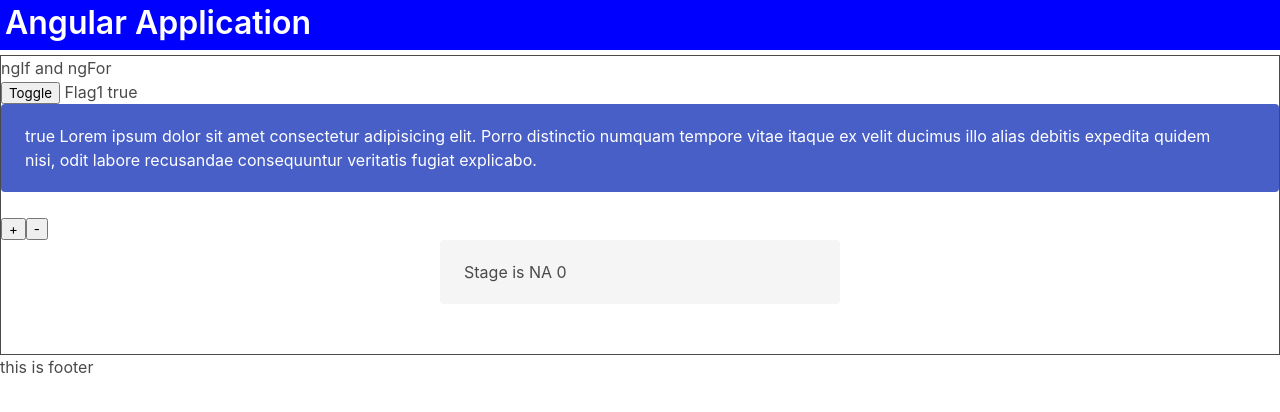
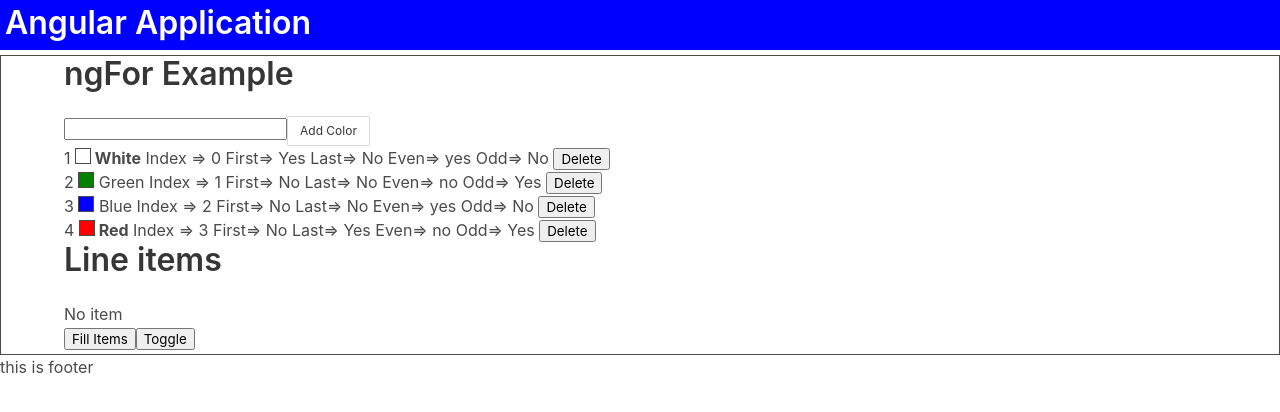
Before and after one commit to indreshpratap/nglearn11, an Angular app: page / in a window 1280 px wide. Shown: the top 412 px of the page. Built offline with nearby package versions, Linux system fonts and the light colour scheme.

Commit message:
ngfor, ngswitch, template variable, pipes

```diff
--- a/src/app/app.component.html
+++ b/src/app/app.component.html
@@ -10,7 +10,8 @@
 
   <!-- <app-ngclass-style></app-ngclass-style> -->
 
-  <app-conditional></app-conditional>
+  <!-- <app-conditional></app-conditional> -->
 
+  <app-ngfor></app-ngfor>
 </div>
 <app-footer></app-footer>
--- a/src/app/app.module.ts
+++ b/src/app/app.module.ts
@@ -8,6 +8,8 @@ import { InterpolationComponent } from './examples/interpolation.component';
 import { PropertyBindingComponent } from './examples/property-binding.component';
 import { NgClassStyleComponent } from './examples/ngclass-style.component';
 import { ConditionalComponent } from './examples/conditional.component';
+import { NgForComponent } from './examples/ngfor.component';
+import { YesNoPipe } from './pipes/yesno.pipe';
 
 @NgModule({
   declarations: [
@@ -17,7 +19,9 @@ import { ConditionalComponent } from './examples/conditional.component';
     InterpolationComponent,
     PropertyBindingComponent,
     NgClassStyleComponent,
-    ConditionalComponent
+    ConditionalComponent,
+    NgForComponent,
+    YesNoPipe
   ],
   imports: [
     BrowserModule
--- a/src/app/examples/conditional.component.html
+++ b/src/app/examples/conditional.component.html
@@ -1,4 +1,4 @@
-<h2>ngIf and ngFor</h2>
+<h2>ngIf and ngSwitch</h2>
 <button (click)="toggle()">Toggle</button> Flag1 {{ flag1 }}
 
 <div class="notification is-link" *ngIf="flag1">
@@ -11,12 +11,30 @@
 <button (click)="stage=stage+1">+</button>
 <button (click)="stage=stage-1">-</button>
 
+<!-- if -->
 <div class="center-it notification is-info" *ngIf="stage === 1">
     Stage is info
 </div>
+<!-- if else -->
 <div class="center-it notification is-danger" *ngIf="stage === 2">
     Stage is Danger
 </div>
+<!-- Else  -->
 <div class="center-it notification" *ngIf="stage !== 1 && stage !== 2">
     Stage is NA  {{stage}}
 </div>
+
+
+<h3>NgSwitch Case example</h3>
+<div [ngSwitch]="stage">
+    <div class="center-it notification is-info" *ngSwitchCase="2">
+        Stage is info
+    </div>
+    <div class="center-it notification is-danger" *ngSwitchCase="1">
+        Stage is Danger
+    </div>
+
+    <div class="center-it notification" *ngSwitchDefault>
+        Stage is NA  {{stage}}
+    </div>
+</div>
--- /dev/null
+++ b/src/app/examples/ngfor.component.html
@@ -0,0 +1,41 @@
+<div class="container">
+
+    <h2 class="title is-3">ngFor Example</h2>
+
+    <input #colorinput type="text">
+    <!-- {{ colorinput }} -->
+    <button (click)="addColor(colorinput)" class="button btn-success is-small">Add Color</button>
+
+    <ul>
+        <li *ngFor="let color of colors; let cindx = index;let first = first; let last = last; let even=even;let odd=odd;">
+            {{cindx+1}} <span [style.backgroundColor]="color" style="border:1px solid;width:16px;height: 16px;display: inline-block"></span>
+            <span [class.has-text-weight-bold]="last || first"> {{ color }}</span>
+
+            Index => {{cindx}} First=> {{first | yesno}} Last=> {{last | yesno}} Even=> {{ even | yesno | lowercase }} Odd=> {{odd | yesno}}
+            <button (click)="delete(cindx)">Delete</button>
+        </li>
+    </ul>
+
+
+    <h2 class="title is-3">Line items</h2>
+    <div *ngIf="lineItems">
+        Total {{ lineItems.length }} records
+        <table class="table is-bordered">
+            <tbody>
+                <tr *ngFor="let item of lineItems;let index = index;">
+                    <td> <input [checked]="checkone" type="checkbox"> </td>
+                    <td> {{ index+1 }} </td>
+                    <td>{{ item.title | uppercase }}</td>
+                    <td>{{ item.desc | lowercase }}</td>
+
+                    <!-- Pipe chaining -->
+                    <td> {{item | json | lowercase}} </td>
+                </tr>
+            </tbody>
+        </table>
+    </div>
+    <div *ngIf="!lineItems">No item</div>
+
+    <button *ngIf="!lineItems" (click)="fillItems()">Fill Items</button>
+    <button (click)="checkone=!checkone">Toggle</button>
+</div>
--- /dev/null
+++ b/src/app/examples/ngfor.component.ts
@@ -0,0 +1,28 @@
+import { Component } from '@angular/core';
+
+@Component({
+    selector: 'app-ngfor',
+    templateUrl: './ngfor.component.html'
+})
+export class NgForComponent {
+    colors = ['White', 'Green', 'Blue', 'Red'];
+
+    lineItems;
+    checkone=false;
+
+    addColor(myinput) {
+        this.colors.push(myinput.value);
+        myinput.value = '';
+    }
+
+    delete(indx) {
+        this.colors.splice(indx, 1);
+    }
+
+    fillItems() {
+        this.lineItems = [
+            { title: 'First title', desc: 'First description' },
+            { title: 'Second title', desc: 'Second description' }];
+    }
+
+}
--- /dev/null
+++ b/src/app/pipes/yesno.pipe.ts
@@ -0,0 +1,8 @@
+import { Pipe, PipeTransform } from '@angular/core';
+
+@Pipe({ name: 'yesno' })
+export class YesNoPipe implements PipeTransform {
+    transform(value: boolean):any {
+        return value ? 'Yes' : 'No';
+    }
+}
```
Also changed, not shown: 1 other file (tests, documents, lock files or other folders).
